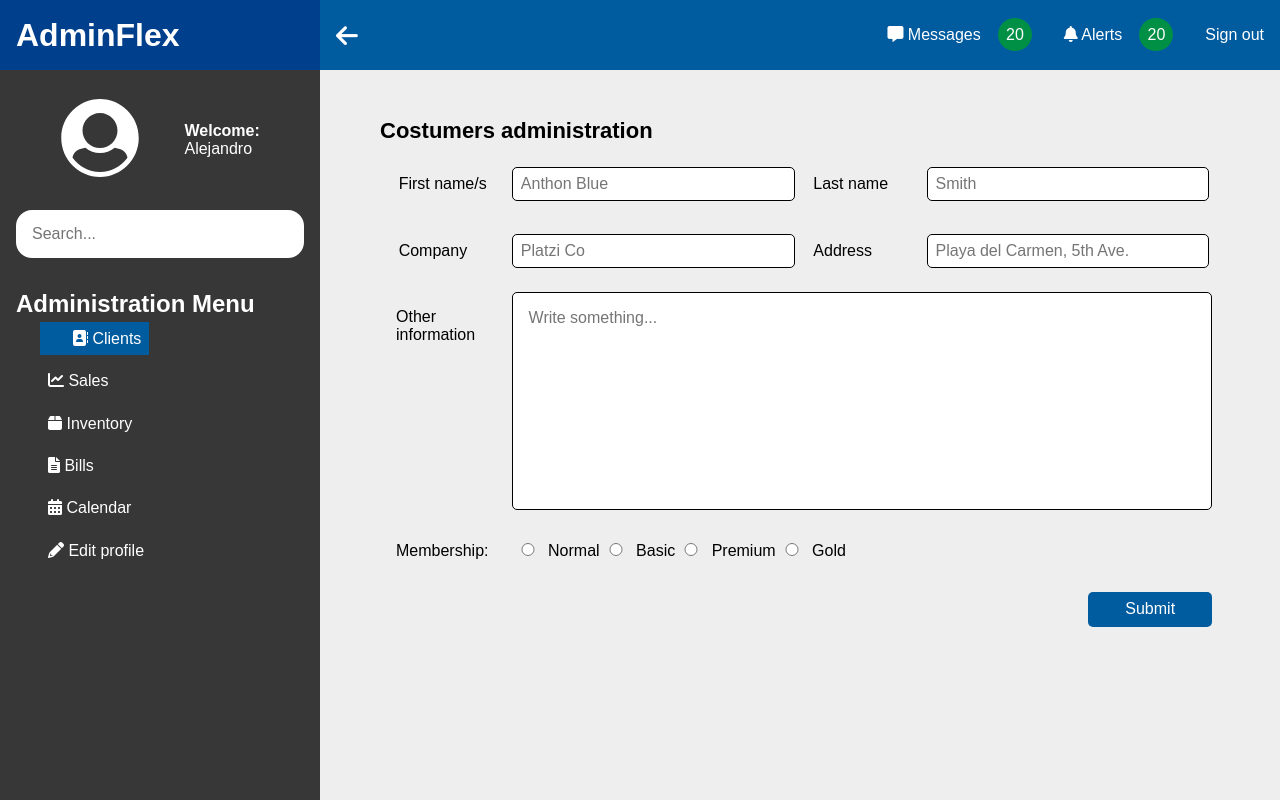
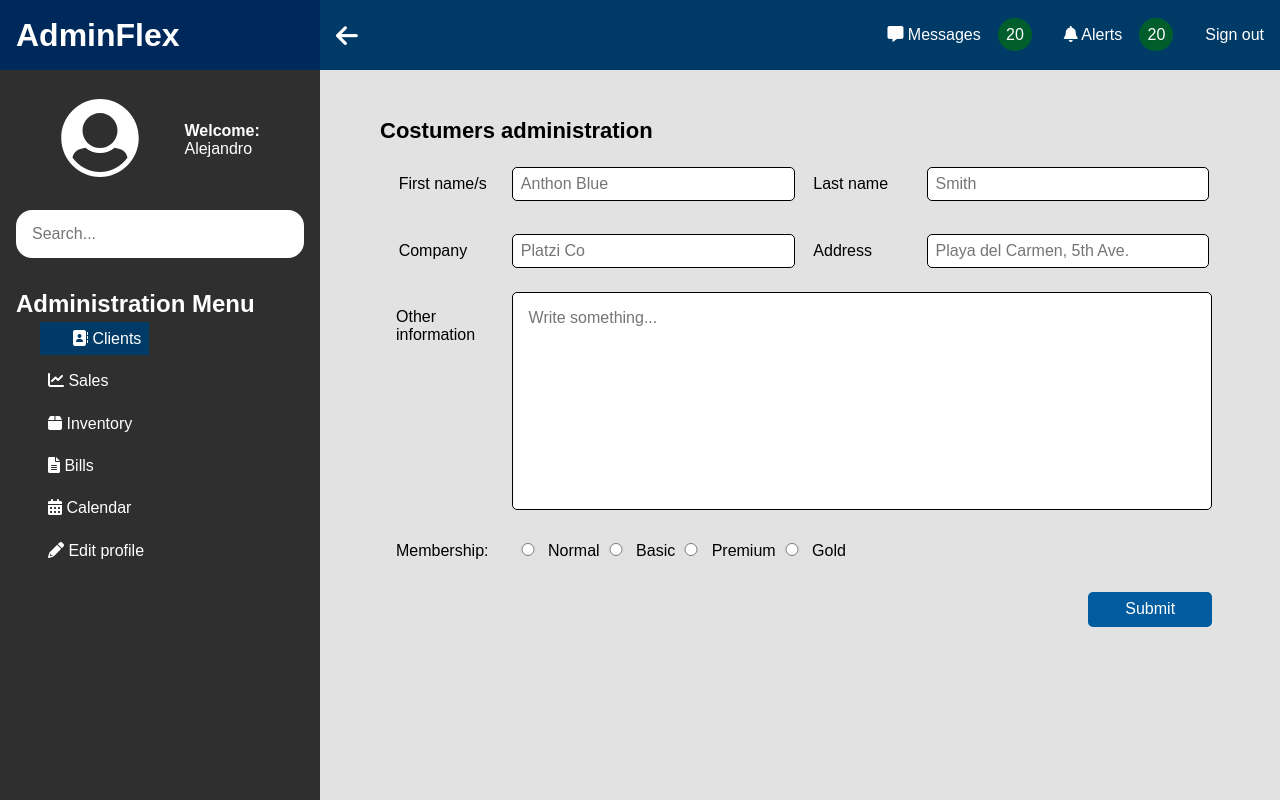
Before and after one commit to said-alrove/adminFlex-home, a website: page src/index.html in a window 1280 px wide. Both pictures are taken after a click on the link "Clients". Drawn offline with nearby package versions, Linux system fonts and the dark colour scheme; files that its build step writes are made by us from their sources.

Commit message:
Add the prefers-color-scheme feature
Add the dark-mode version of the project thanks
to the prefers-color-scheme feature

```diff
--- a/src/scss/01-abstracts/_colors.scss
+++ b/src/scss/01-abstracts/_colors.scss
@@ -19,3 +19,5 @@ $clr: (
     'white': hsl(0deg, 0%, 100%),
     'black': hsl(0deg, 0%, 0%)
 );
+
+$darkMode: -35%;
--- a/src/scss/03-base/_base.scss
+++ b/src/scss/03-base/_base.scss
@@ -7,13 +7,17 @@ html {
 }
 
 body {
-    min-inline-size: 106rem;
+    min-inline-size: 120rem;
     block-size: 100vh;
     font: {
         family: abs.$main;
         size: 1.6rem;
     }
     background-color: map.get(abs.$clr, 'gray', '100');
+    @media (prefers-color-scheme: dark) {
+        // *NOTE*: In this case lightness must be less than the darkMode variable due to it makes the background look not as uniform as the other colors in the page.
+        background-color: color.scale(map.get(abs.$clr, 'gray', '100'), $lightness: -5%);
+    }
 }
 
 * {
--- a/src/scss/04-components/_header.scss
+++ b/src/scss/04-components/_header.scss
@@ -12,6 +12,9 @@
         }
         padding: 1.6rem;
         background-color: map.get(abs.$clr, 'blue', '300');
+        @media (prefers-color-scheme: dark) {
+            background-color: color.scale(map.get(abs.$clr, 'blue', '300'), $lightness: abs.$darkMode);
+        }
 
         &__title {
             margin: 0;
@@ -23,6 +26,10 @@
         flex-grow: 1;
         @include less.flexbox($jt-content: space-between, $al-items: center);
         background-color: map.get(abs.$clr, 'blue', '100');
+
+        @media (prefers-color-scheme: dark) {
+            background-color: color.scale(map.get(abs.$clr, 'blue', '100'), $lightness: abs.$darkMode);
+        }
 
         &Left {
             @include less.flexbox($al-items: center);
@@ -58,6 +65,9 @@
             padding: .8rem;
             border-radius: 50%;
             background-color: map.get(abs.$clr, 'green', '100');
+            @media (prefers-color-scheme: dark) {
+                background-color: color.scale(map.get(abs.$clr, 'green', '100'), $lightness: abs.$darkMode);
+            }
         }
     }
 }
--- a/src/scss/04-components/_sidebar.scss
+++ b/src/scss/04-components/_sidebar.scss
@@ -11,6 +11,9 @@
     background-color: map.get(abs.$clr, 'gray', '200');
     color: map.get(abs.$clr, 'white');
     transition: margin-inline-start 250ms ease-in-out;
+    @media (prefers-color-scheme: dark) {
+        background-color: map.get(abs.$clr, 'gray', '300');
+    }
 
     @at-root {
         &_user {
@@ -62,6 +65,9 @@
                 &:focus {
                     padding-inline-start: 3.2rem;
                     background-color: map.get(abs.$clr, 'blue', '100');
+                    @media (prefers-color-scheme: dark) {
+                        background-color: color.scale(map.get(abs.$clr, 'blue', '100'), $lightness: abs.$darkMode)
+                    }
                 }
             }
 
```
Also changed, not shown: public/styles/app.css, 1 other file.
